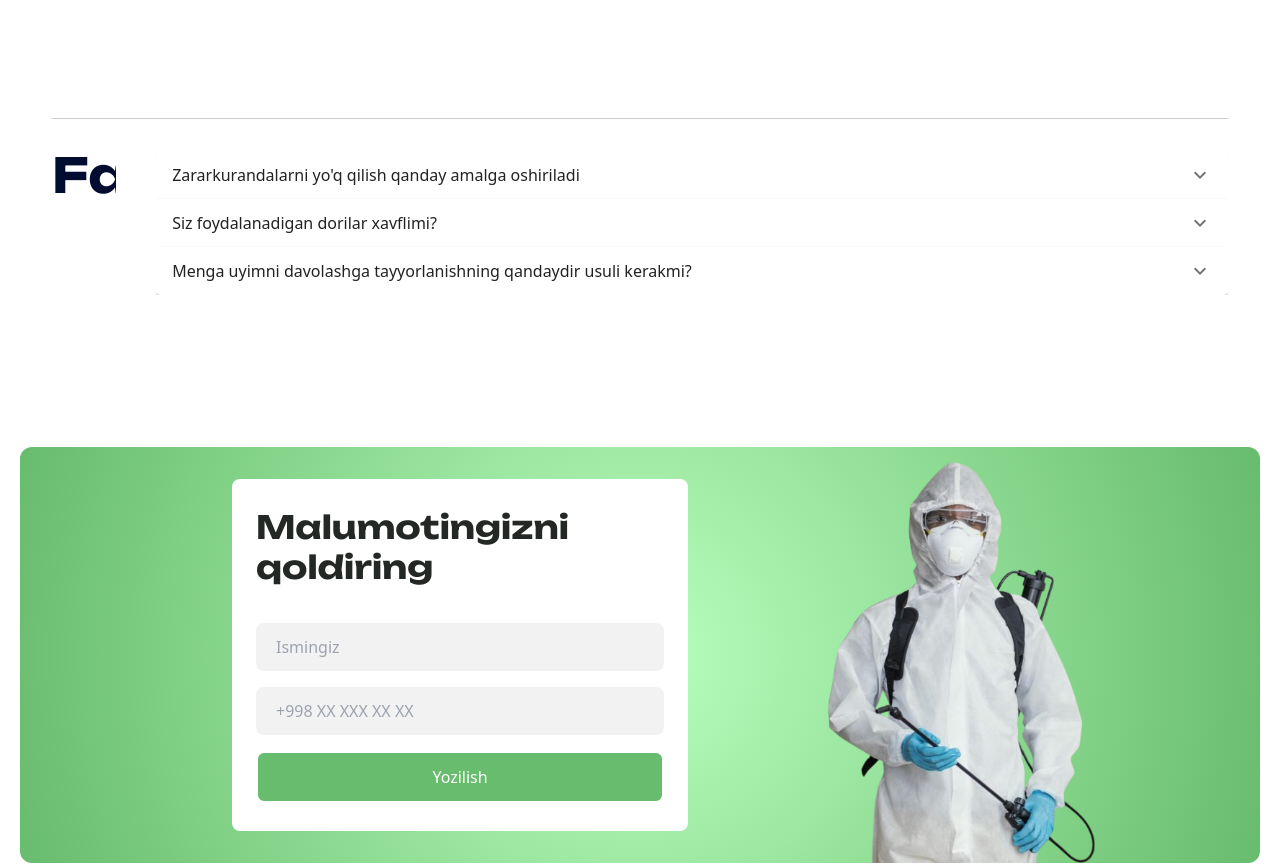
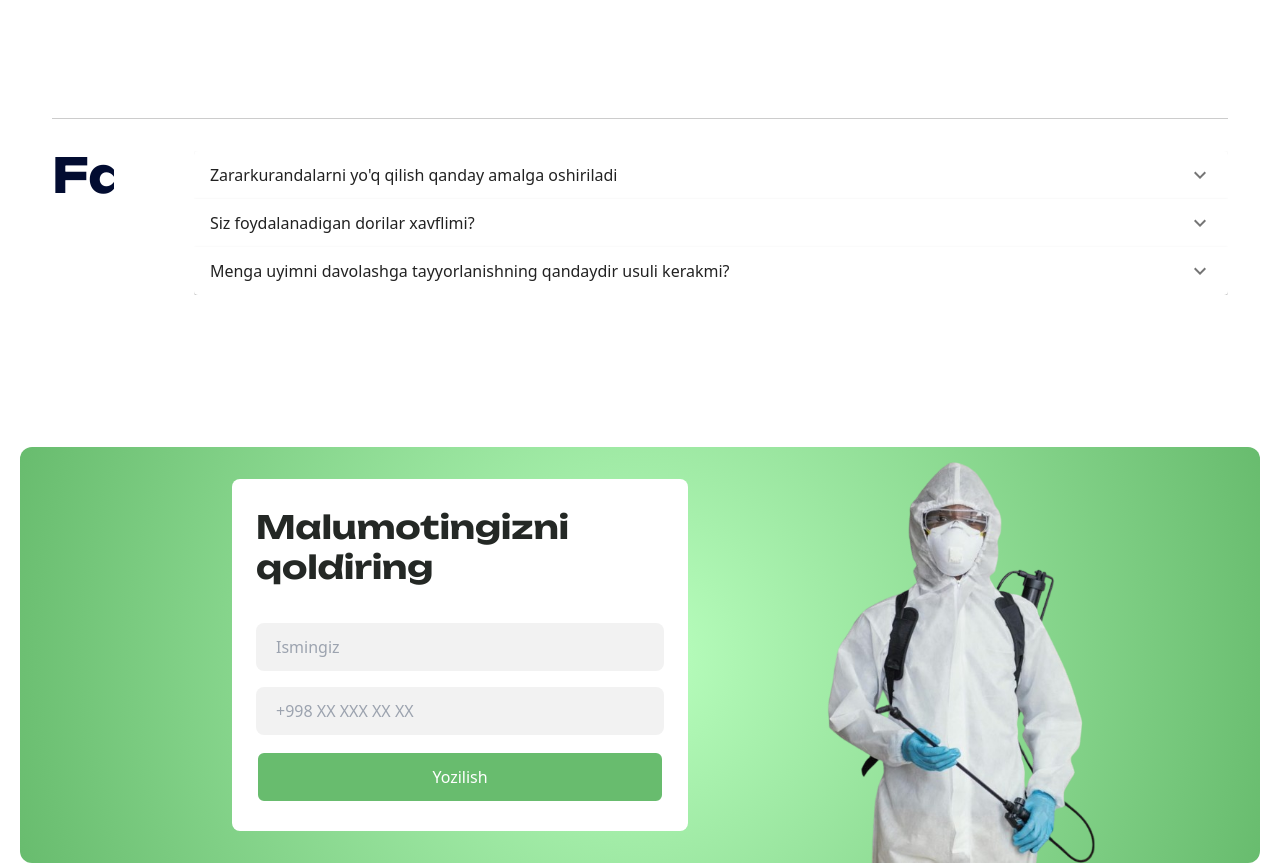
Before and after one commit to sunnatbekweb/dizenfeksiya_website, a React (Vite) app: page / in a window 1280 px wide. Shown: the part 3843-4708 px from the top of the page. Built offline with nearby package versions, Linux system fonts and the light colour scheme; a web font is replaced by a local one.

Commit message:
fiexd scroll

```diff
--- a/src/components/Sections/Faq/style.scss
+++ b/src/components/Sections/Faq/style.scss
@@ -4,7 +4,7 @@
     & .faq_wrapper {
         display: flex;
         justify-content: space-between;
-        column-gap: 40px;
+        column-gap: 80px;
         border-top: 1px solid rgb(204, 204, 204);
         padding: 32px 0;
         margin: 0 32px;
--- a/src/index.css
+++ b/src/index.css
@@ -30,9 +30,8 @@
 * {
   margin: 0;
   padding: 0;
-  overflow: hidden;
-  overflow-y: scroll;
   scroll-behavior: smooth;
+  overflow-x: hidden;
 }
 
 .container {
```
